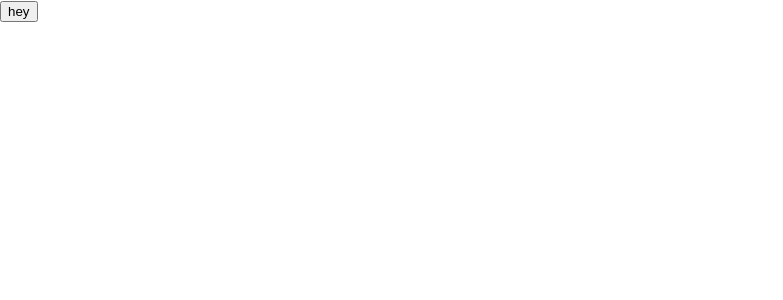
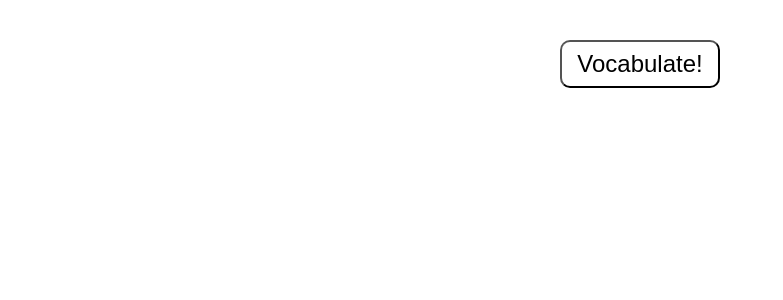
Before and after one commit to jakemadash/vocabulate, a React (Create React App) app: page / in a window 1280 px wide. Shown: the top 300 px of the page, without its empty margins (0-783 px from the left). Built offline with nearby package versions, Linux system fonts and the light colour scheme.

Commit message:
Add basic styling

```diff
--- a/src/App.js
+++ b/src/App.js
@@ -1,5 +1,6 @@
 import React, { useState } from "react";
 import Word from "./components/Word";
+import './style.css'
 
 const options = {
   method: "GET",
@@ -77,7 +78,7 @@ const App = () => {
 
   return (
     <div className="App">
-      <button onClick={generateWord}>hey</button>
+      <button onClick={generateWord}>Vocabulate!</button>
       <>{word}</>
     </div>
   );
--- /dev/null
+++ b/src/style.css
@@ -0,0 +1,23 @@
+.App {
+  display: flex;
+  flex-direction: column;
+  align-content: center;
+  flex-wrap: wrap;
+  margin: 40px;
+  font-size: 2rem;
+}
+
+button {
+    width: 10rem;
+    height: 3rem;
+    font-size: 1.5rem;
+    background-color: transparent;
+    border-radius: 10px;
+    transition: transform .2s;
+    margin-bottom: 50px;
+}
+
+button:hover {
+    cursor: pointer;
+    transform: scale(1.1);
+}
```
